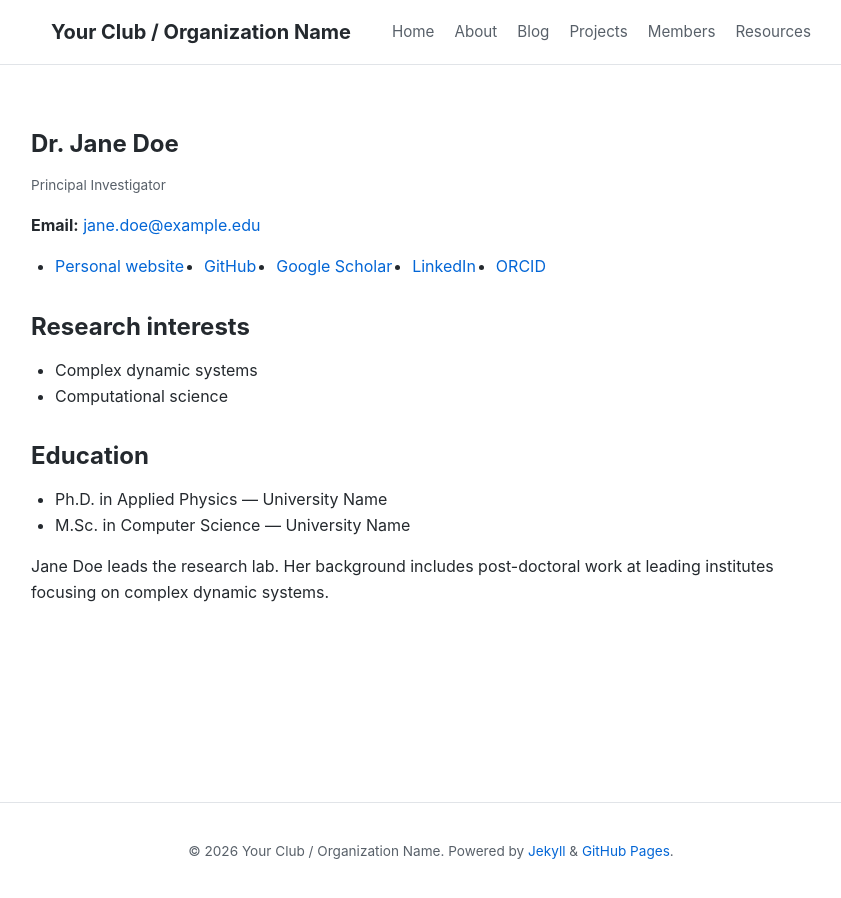
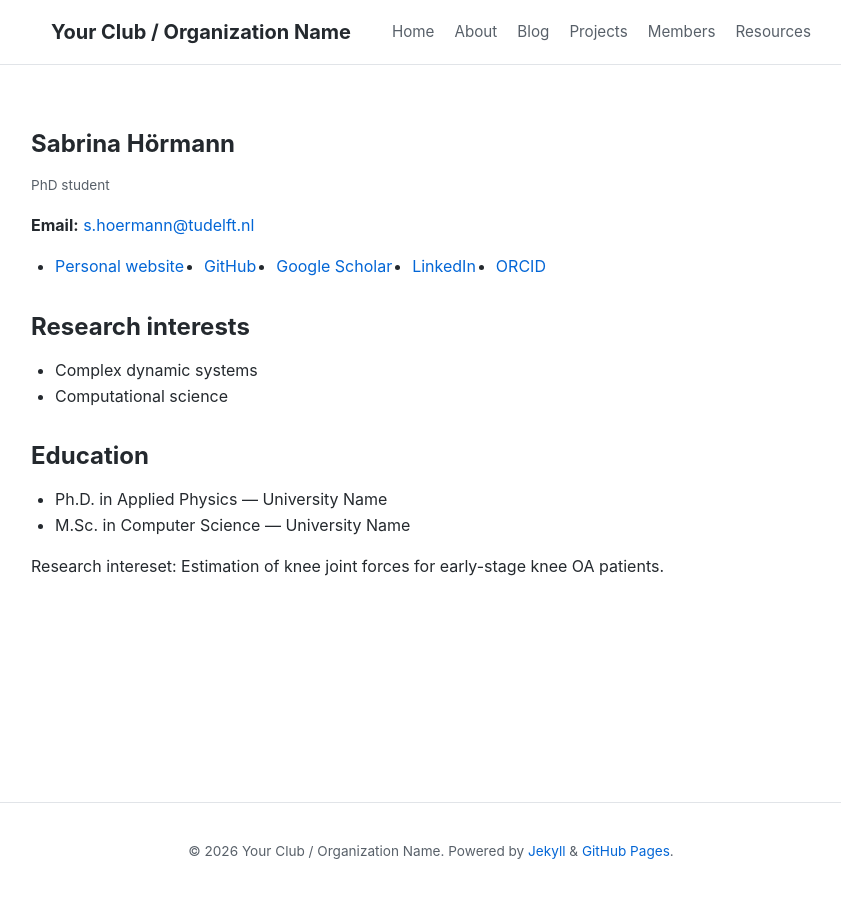
Before and after one commit to ComputationalBiomechanicsLab/cbl.github.io, a Jekyll site: the page built from _members/sample-member.md, in a window 1280 px wide. Shown: the whole page, without its empty margins (209-1050 px from the left). Built offline with Jekyll 4.4.1, drawn with Linux system fonts in a browser that asks for light colours.

Commit message:
Update sample-member.md

```diff
--- a/_members/sample-member.md
+++ b/_members/sample-member.md
@@ -1,10 +1,10 @@
 ---
-title: "Dr. Jane Doe"
-role: "Principal Investigator"
+title: "Sabrina Hörmann"
+role: "PhD student"
 order: 1
 featured: true
-bio: "Associate Professor in Computer Science and Applied Physics."
-email: "jane.doe@example.edu"
+bio: "PhD student - knee joint modeling"
+email: "s.hoermann@tudelft.nl"
 website: ""
 github: ""
 scholar: ""
@@ -18,4 +18,4 @@ education:
   - "Ph.D. in Applied Physics — University Name"
   - "M.Sc. in Computer Science — University Name"
 ---
-Jane Doe leads the research lab. Her background includes post-doctoral work at leading institutes focusing on complex dynamic systems.
+Research intereset: Estimation of knee joint forces for early-stage knee OA patients.
```
